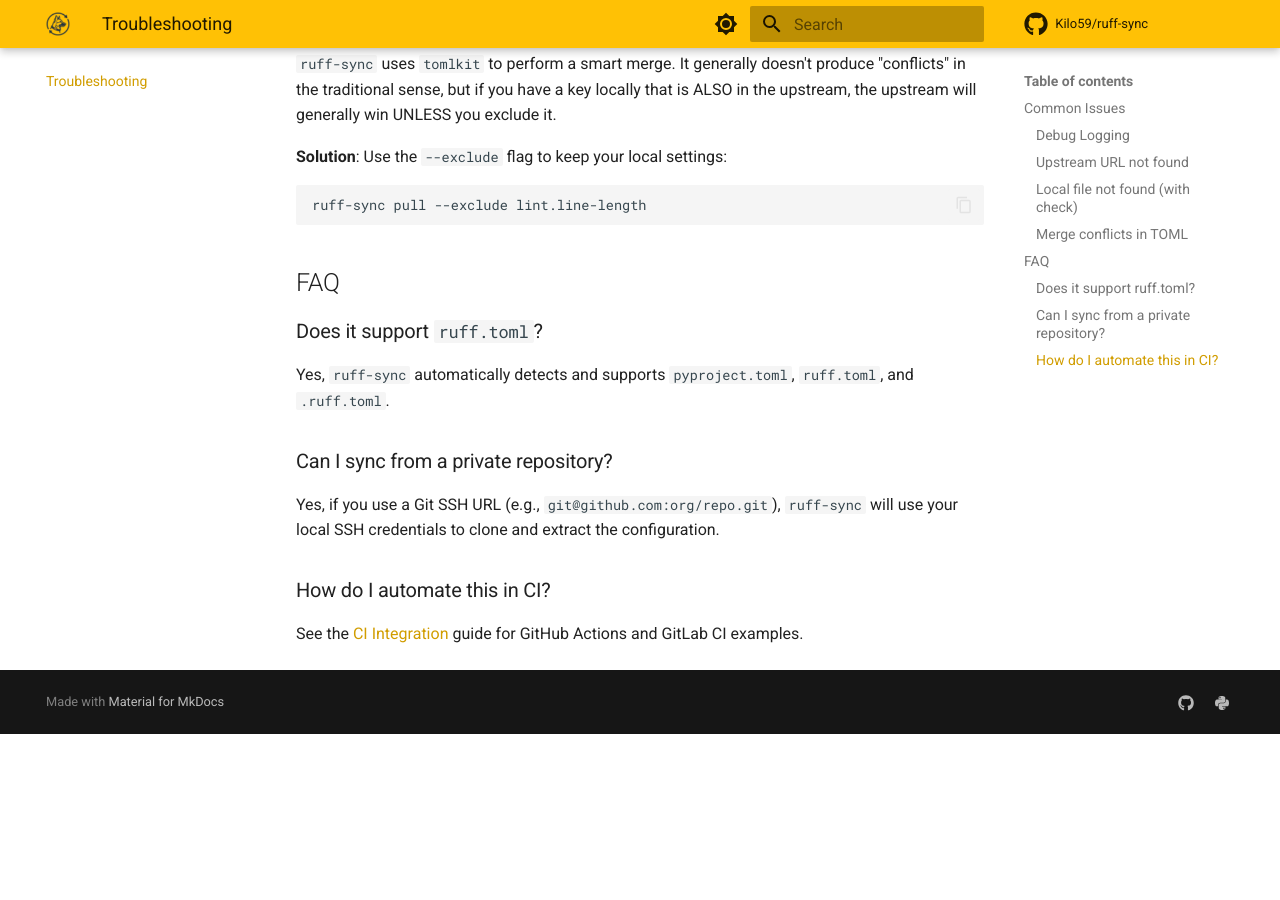
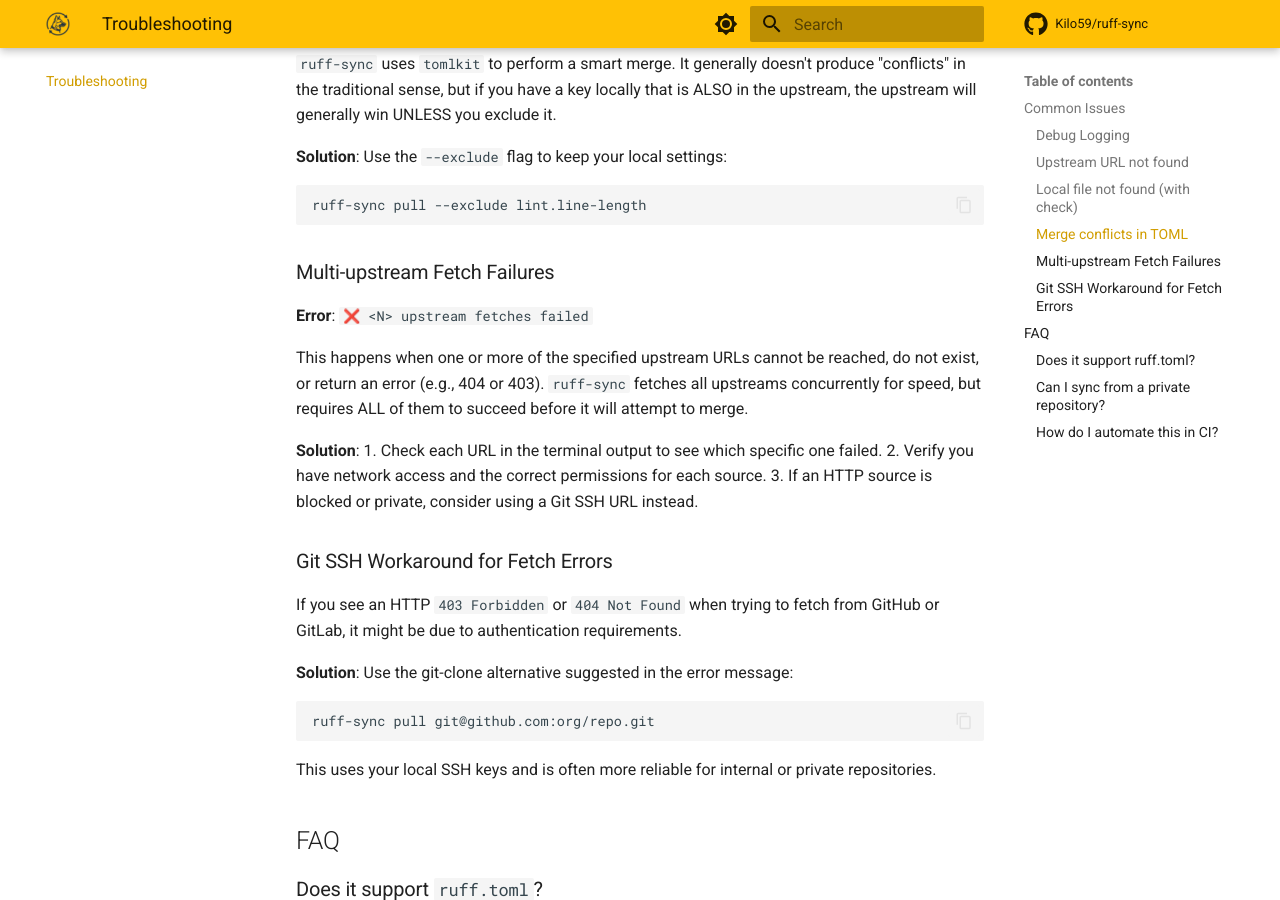
Before and after one commit to Kilo59/ruff-sync, an MkDocs documentation site: the page built from docs/troubleshooting.md, in a window 1280 px wide and 900 px high, scrolled down 1202 px. Built offline with MkDocs 1.6.1 and Material for MkDocs 9.7.7, drawn with Linux system fonts in a browser that asks for light colours; comment, search, counter and statistics services are not loaded; before the commit the page ends 1936 px from its top, so only the background shows below that.

Commit message:
update docs

````diff
--- a/docs/troubleshooting.md
+++ b/docs/troubleshooting.md
@@ -46,6 +46,30 @@ Use the `--exclude` flag to keep your local settings:
 ruff-sync pull --exclude lint.line-length
 ```
 
+### Multi-upstream Fetch Failures
+
+**Error**: `❌ <N> upstream fetches failed`
+
+This happens when one or more of the specified upstream URLs cannot be reached, do not exist, or return an error (e.g., 404 or 403). `ruff-sync` fetches all upstreams concurrently for speed, but requires ALL of them to succeed before it will attempt to merge.
+
+**Solution**:
+1. Check each URL in the terminal output to see which specific one failed.
+2. Verify you have network access and the correct permissions for each source.
+3. If an HTTP source is blocked or private, consider using a Git SSH URL instead.
+
+### Git SSH Workaround for Fetch Errors
+
+If you see an HTTP `403 Forbidden` or `404 Not Found` when trying to fetch from GitHub or GitLab, it might be due to authentication requirements.
+
+**Solution**:
+Use the git-clone alternative suggested in the error message:
+
+```bash
+ruff-sync pull git@github.com:org/repo.git
+```
+
+This uses your local SSH keys and is often more reliable for internal or private repositories.
+
 ## FAQ
 
 ### Does it support `ruff.toml`?
````
Also changed, not shown: docs/usage.md (+9 -21 lines).
